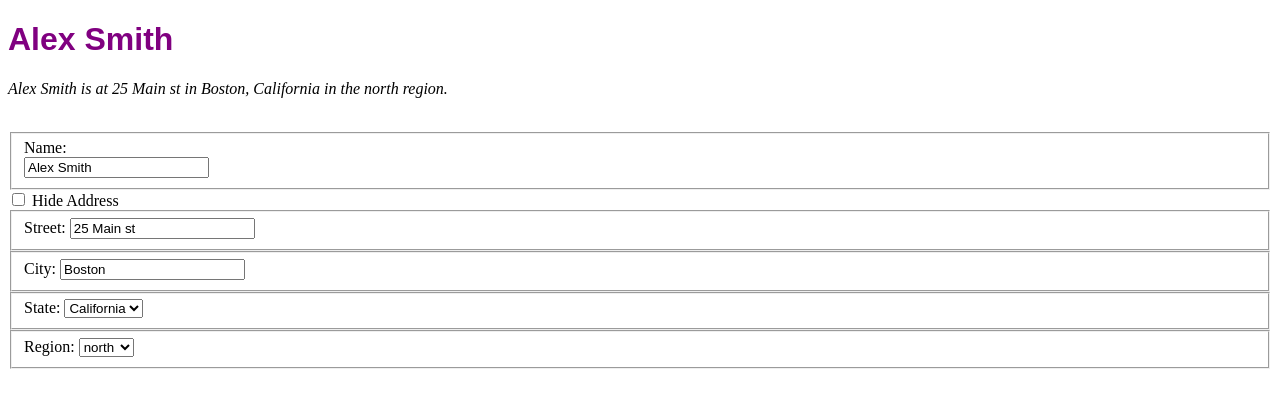
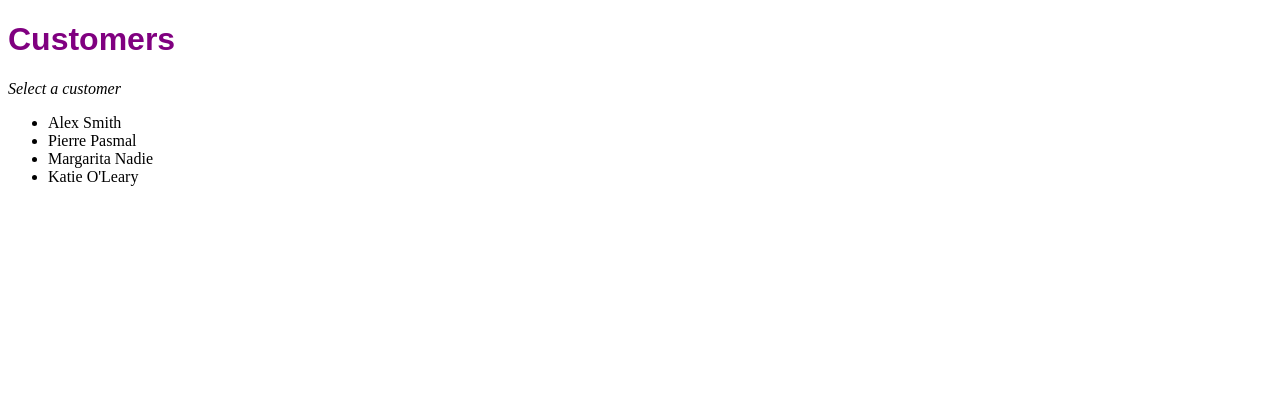
Before and after one commit to jlarue617/AngularTesting, an Angular app: page / in a window 1280 px wide. Shown: the top 408 px of the page. Built offline with nearby package versions, Linux system fonts and the light colour scheme.

Commit message:
list binding for states and regions. added mutiple customers

```diff
--- a/src/app/app.component.css
+++ b/src/app/app.component.css
@@ -3,3 +3,8 @@ h1{
     font-family: Arial, Helvetica, sans-serif;
     font-size: 150;
 }
+
+.selected{
+    color:purple;
+    font-weight: bold;
+}
--- a/src/app/app.component.html
+++ b/src/app/app.component.html
@@ -1,5 +1,13 @@
+<h1>Customers</h1>
+<div>
+  <p><i>Select a customer</i></p>
+  <ul>
+    <li *ngFor="let cust of customers" [ngClass]="{selected: customer===cust}" (click)="customer = cust">{{cust.name}}</li>
+  </ul>
+  <div *ngIf="customer">
     <h1>{{customer.name}}</h1>
-<p><i>{{customer.name}} is at {{customer.address.street}} in {{customer.address.city}}, {{customer.address.state}} in
+    <p><i>{{customer.name}} is at {{customer.address.street}} in {{customer.address.city}}, {{customer.address.state}}
+        in
         the {{customer.address.region}} region.</i></p>
     <br />
     <fieldset>
@@ -22,18 +30,15 @@
       <fieldset>
         <label>State: </label>
         <select [(ngModel)]="customer.address.state">
-      <option>California</option>
-      <option>Jalisco</option>
-      <option>Quebec</option>
+          <option *ngFor="let state of states">{{state}}</option>
         </select>
       </fieldset>
       <fieldset>
         <label>Region: </label>
         <select [(ngModel)]="customer.address.region">
-      <option>north</option>
-      <option>south</option>
-      <option>east</option>
-      <option>west</option>
+          <option *ngFor="let region of regions">{{region}}</option>
         </select>
       </fieldset>
     </div>
+  </div>
+</div>
--- a/src/app/app.component.ts
+++ b/src/app/app.component.ts
@@ -9,16 +9,53 @@ import { Customer } from "./model";
 })
 
 export class AppComponent {
-  customer: Customer = {
-    id: 1,
-    name: 'Alex Smith',
-    address: {
-      city: 'Boston',
-      street: '25 Main st',
-      state: 'California',
-      region: 'north'
-    }
-  };
+  regions = ['East', 'South', 'North', 'West', 'Northeast', 'Midwest'];
+  states = ['California', 'Jalisco', 'Quebec', 'Illinois'];
+
+  customers: Customer[] = [
+    {
+      id: 1,
+      name: 'Alex Smith',
+      address: {
+        street: '123 Main Street',
+        city: 'Anytown',
+        state: 'California',
+        region: 'West'
+      }
+    },
+    {
+      id: 2,
+      name: 'Pierre Pasmal',
+      address: {
+        street: '456 Rue de Main',
+        city: 'Quebec City',
+        state: 'Quebec',
+        region: 'East'
+      }
+    },
+    {
+      id: 3,
+      name: 'Margarita Nadie',
+      address: {
+        street: '789 Calle Principal',
+        city: 'Guadalajara',
+        state: 'Jalisco',
+        region: 'South'
+      }
+    },
+    {
+      id: 4,
+      name: 'Katie O\'Leary',
+      address: {
+        street: '137 DeKoven Street',
+        city: 'Chicago',
+        state: 'Illinois',
+        region: 'Midwest'
+      }
+    },
+  ];
+
+  customer: Customer;
 
   hideAddress = false;
 }
```
Lines whose indentation alone changed are shown as unchanged.
